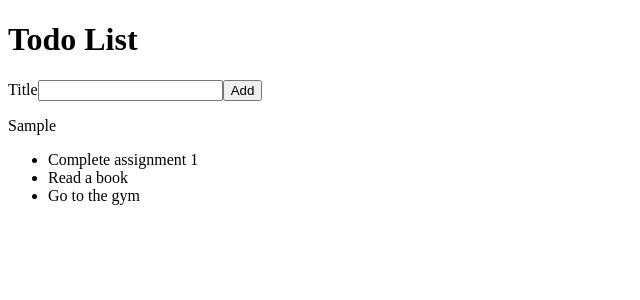
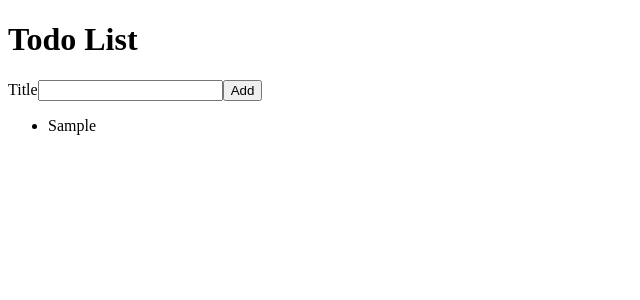
Before and after one commit to litatyana1/react-todo, a React (Create React App) app: page / in a window 1280 px wide. Both pictures are taken after typing "Sample" into the empty fields and a click on the button "Add". Shown: the top 300 px of the page, without its empty margins (0-640 px from the left). Built offline with nearby package versions, Linux system fonts and the light colour scheme; the HTML template or start-up script is replaced by a standard one.

Commit message:
lesson_1_4

```diff
--- a/src/AddTodoForm.js
+++ b/src/AddTodoForm.js
@@ -1,18 +1,25 @@
-import React from 'react';
+import React, { useState } from 'react';
 
-function AddTodoForm(props) {
+function AddTodoForm({ onAddTodo }) { // Destructuring for props
+  const [todoTitle, setTodoTitle] = useState('');
 
   function handleAddTodo(event) {
     event.preventDefault();
-    const todoTitle = event.target.title.value;
-    props.onAddTodo(todoTitle);
-    event.target.reset();
+    const uniqueId = Date.now();
+    onAddTodo({ title: todoTitle, id: uniqueId });
+    setTodoTitle('');
   }
 
   return (
     <form onSubmit={handleAddTodo}>
       <label htmlFor="todoTitle">Title</label>
-      <input type="text" id="todoTitle" name="title" />
+      <input
+        type="text"
+        id="todoTitle"
+        name="title"
+        value={todoTitle}
+        onChange={(event) => setTodoTitle(event.target.value)}
+      />
       <button type="submit">Add</button>
     </form>
   );
--- a/src/App.js
+++ b/src/App.js
@@ -1,18 +1,21 @@
 import React, { useState } from 'react';
-import TodoList from './TodoList'; // TodoList component
-import AddTodoForm from './AddTodoForm'; // AddTodoForm component
+import TodoList from './TodoList';
+import AddTodoForm from './AddTodoForm';
 
 function App() {
-  const [newTodo, setNewTodo] = useState('');
+  const [todoList, setTodoList] = useState([]);
+
+  function addTodo(newTodo) {
+    setTodoList([...todoList, newTodo]);
+  }
 
   return (
     <div>
       <header>
         <h1>Todo List</h1>
       </header>
-      <AddTodoForm onAddTodo={setNewTodo} />
-      <p>{newTodo}</p>
-      <TodoList />
+      <AddTodoForm onAddTodo={addTodo} />
+      <TodoList todoList={todoList} />
     </div>
   );
 }
--- a/src/TodoList.js
+++ b/src/TodoList.js
@@ -1,13 +1,7 @@
 import React from 'react';
 import TodoListItem from './TodoListItem';
 
-function TodoList() {
-  const todoList = [
-    { id: 1, title: "Complete assignment 1" },
-    { id: 2, title: "Read a book" },
-    { id: 3, title: "Go to the gym" }
-  ];
-
+function TodoList({ todoList }) { // Destructuring for props
   return (
     <ul>
       {todoList.map((todo) => (
--- a/src/TodoListItem.js
+++ b/src/TodoListItem.js
@@ -1,11 +1,7 @@
 import React from 'react';
 
-function TodoListItem(props) {
-  const todo = props.todo;
-
-  return (
-    <li>{todo.title}</li>
-  );
+function TodoListItem({ todo }) { // Destructuring for props
+  return <li>{todo.title}</li>;
 }
 
 export default TodoListItem;
```
